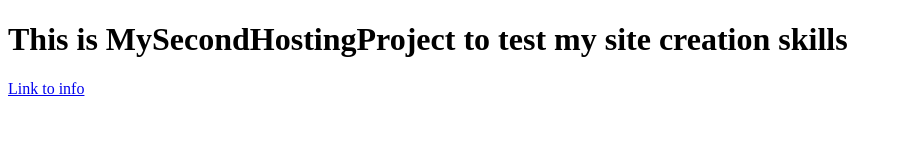
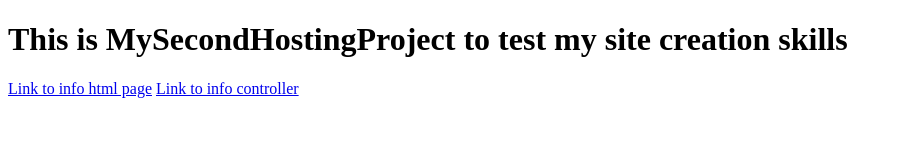
Before and after one commit to GingerEmperor/GingerEmperor.github.io, a plain HTML site: page index.html in a window 1280 px wide. Shown: the whole page, without its empty margins (0-902 px from the left). Drawn offline with Linux system fonts and the light colour scheme.

Commit message:
added link to pageController

```diff
--- a/index.html
+++ b/index.html
@@ -6,6 +6,7 @@
 </head>
 <body>
 <h1>This is MySecondHostingProject to test my site creation skills</h1>
-<a href="src/main/resources/templates/information.html">Link to info</a>
+<a href="src/main/resources/templates/information.html">Link to info html page</a>
+<a href="/pages/info">Link to info controller</a>
 </body>
 </html>
```
